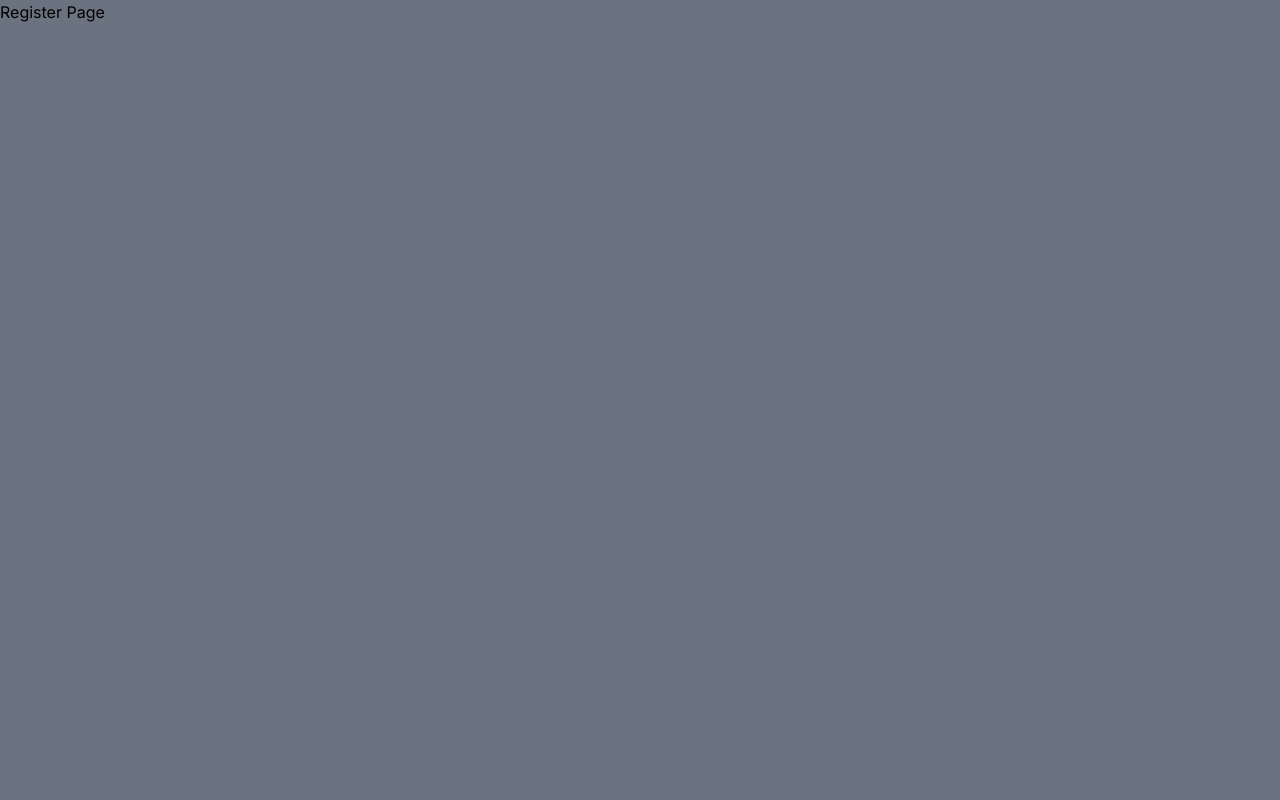
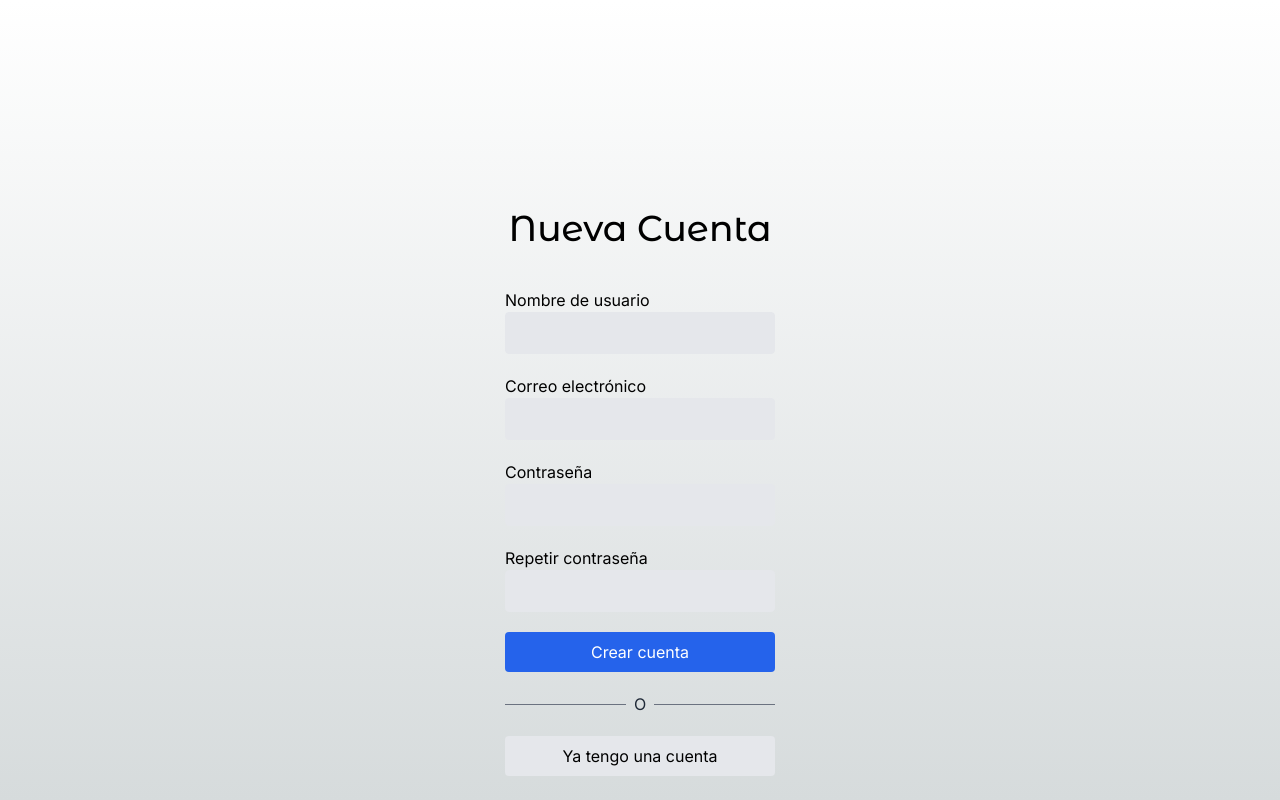
Before and after one commit to Newflaree/next-app_teslo-shop, a Next.js app: page /auth/register in a window 1280 px wide. Built offline with nearby package versions, Linux system fonts and the light colour scheme.

Commit message:
Login - Registro y Auth Layout

```diff
--- a/src/app/auth/layout.tsx
+++ b/src/app/auth/layout.tsx
@@ -4,8 +4,10 @@
   children: React.ReactNode;
 }) {
   return (
-    <div className='min-h-screen bg-gray-500'>
-      { children }
+    <div className='flex justify-center'>
+      <div className='w-full sm:w-[350px] px-10'>
+        { children }
+      </div>
     </div>
   );
 }
--- a/src/app/auth/login/page.tsx
+++ b/src/app/auth/login/page.tsx
@@ -1,10 +1,48 @@
+// Next
+import NextLink from 'next/link';
+// Config
 import { titleFont } from '@/config';
-import Image from "next/image";
 
-export default function Home() {
+export default function () {
   return (
-    <div className="">
-      <h1>Login Page</h1>
+    <div className="flex flex-col min-h-screen pt-32 sm:pt-52">
+
+      <h1 className={ `${ titleFont.className } text-4xl mb-10 text-center` }>Ingresar</h1>
+
+      <div className="flex flex-col">
+
+        <label htmlFor="email">Correo electrónico</label>
+        <input
+          className="px-5 py-2 border bg-gray-200 rounded mb-5"
+          type="email" />
+
+
+        <label htmlFor="email">Contraseña</label>
+        <input
+          className="px-5 py-2 border bg-gray-200 rounded mb-5"
+          type="email" />
+
+        <button
+
+          className="btn-primary">
+          Ingresar
+        </button>
+
+
+        {/* divisor l ine */ }
+        <div className="flex items-center my-5">
+          <div className="flex-1 border-t border-gray-500"></div>
+          <div className="px-2 text-gray-800">O</div>
+          <div className="flex-1 border-t border-gray-500"></div>
+        </div>
+
+        <NextLink
+          href="/auth/register"
+          className="btn-secondary text-center">
+          Crear una nueva cuenta
+        </NextLink>
+
+      </div>
     </div>
   );
 }
--- a/src/app/auth/register/page.tsx
+++ b/src/app/auth/register/page.tsx
@@ -1,10 +1,56 @@
+// Next
+import NextLink from 'next/link';
+// Config
 import { titleFont } from '@/config';
-import Image from "next/image";
 
-export default function Home() {
+export default function () {
   return (
-    <div className="">
-      <h1>Register Page</h1>
+    <div className="flex flex-col min-h-screen pt-32 sm:pt-52">
+
+      <h1 className={ `${ titleFont.className } text-4xl mb-10 text-center` }>Nueva Cuenta</h1>
+
+      <div className="flex flex-col">
+
+        <label htmlFor="email">Nombre de usuario</label>
+        <input
+          className="px-5 py-2 border bg-gray-200 rounded mb-5"
+          type="text" />
+
+        <label htmlFor="email">Correo electrónico</label>
+        <input
+          className="px-5 py-2 border bg-gray-200 rounded mb-5"
+          type="email" />
+
+        <label htmlFor="email">Contraseña</label>
+        <input
+          className="px-5 py-2 border bg-gray-200 rounded mb-5"
+          type="password" />
+
+        <label htmlFor="email">Repetir contraseña</label>
+        <input
+          className="px-5 py-2 border bg-gray-200 rounded mb-5"
+          type="password" />
+
+        <button
+          className="btn-primary">
+          Crear cuenta
+        </button>
+
+
+        {/* divisor l ine */ }
+        <div className="flex items-center my-5">
+          <div className="flex-1 border-t border-gray-500"></div>
+          <div className="px-2 text-gray-800">O</div>
+          <div className="flex-1 border-t border-gray-500"></div>
+        </div>
+
+        <NextLink
+          href="/auth/login"
+          className="btn-secondary text-center">
+          Ya tengo una cuenta
+        </NextLink>
+
+      </div>
     </div>
   );
 }
```
